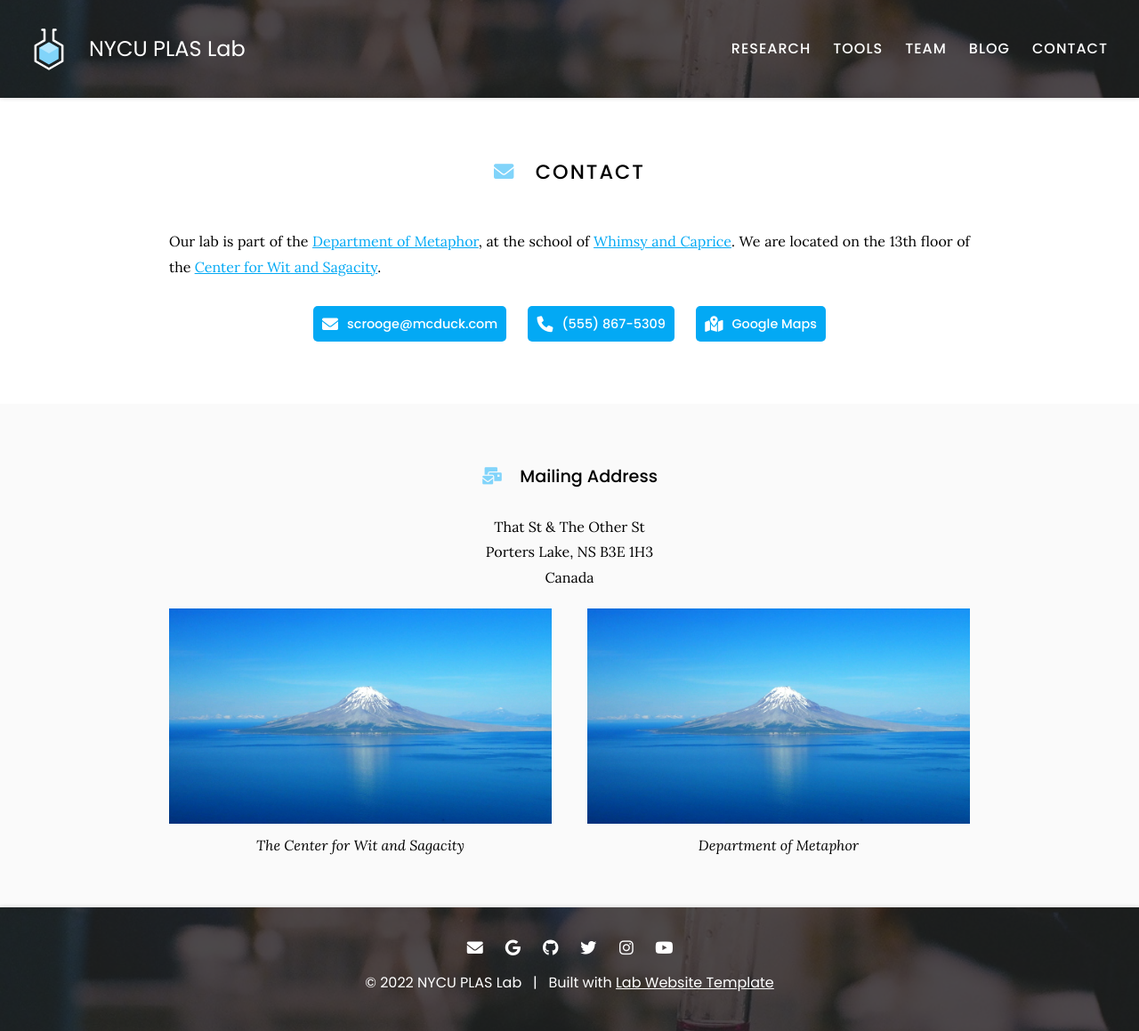
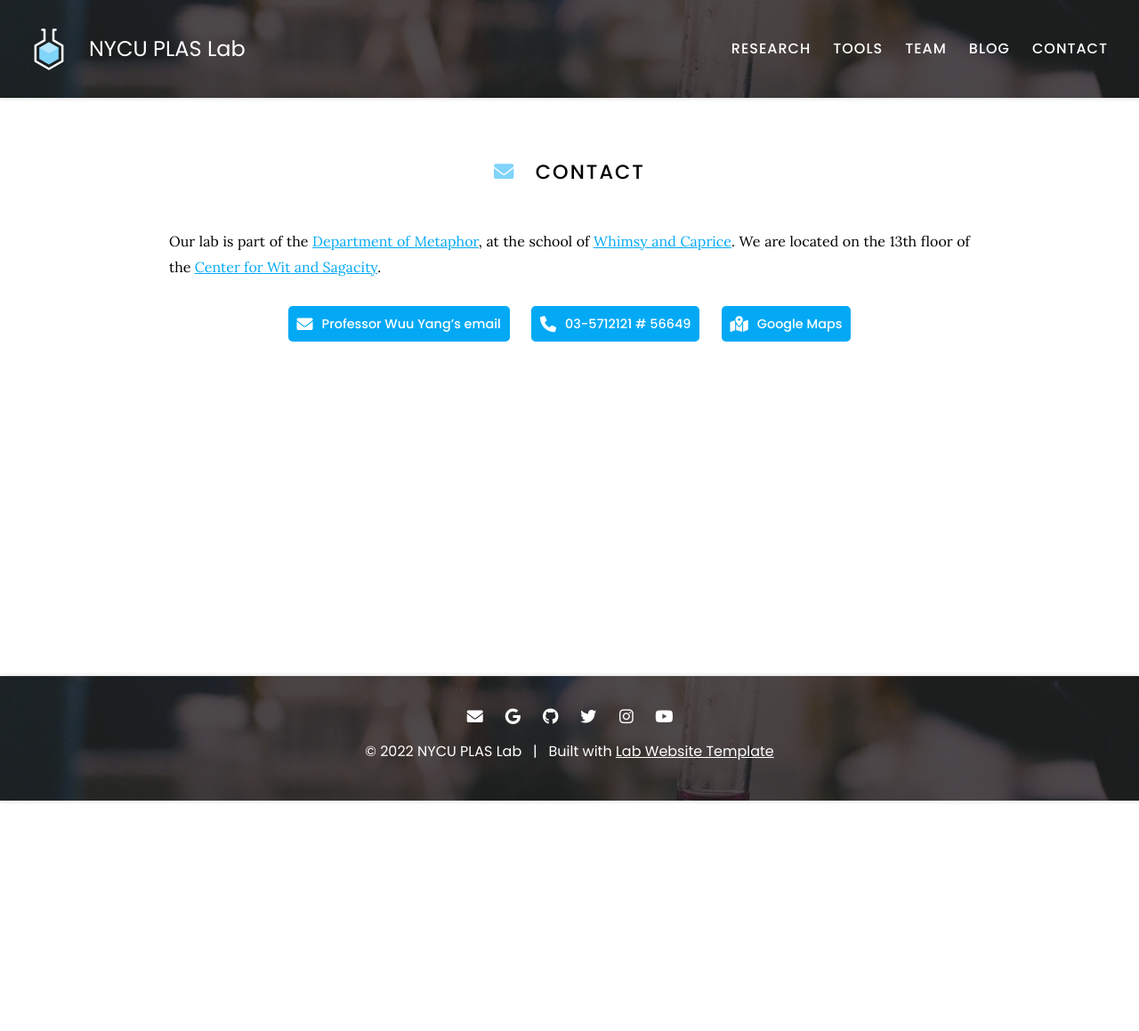
Before and after one commit to NYCU-PLAS/NYCU-PLAS.github.io, a Jekyll site: the page built from contact/index.md, in a window 1280 px wide. Shown: the whole page at 89% size. Built offline with Jekyll 4.4.1, drawn with Linux system fonts in a browser that asks for light colours; after the commit the page ends 900 px from its top, so only the background shows below that.

Commit message:
Edit Teacher's profile and contact

```diff
--- a/contact/index.md
+++ b/contact/index.md
@@ -14,18 +14,18 @@ We are located on the 13th floor of the [Center for Wit and Sagacity]().
   include link.html
   type="email"
   icon=""
-  text="scrooge@mcduck.com"
+  text="Professor Wuu Yang's email"
   tooltip=""
-  link="scrooge@mcduck.com"
+  link="wuuyang@cs.nycu.edu.tw"
   style="button"
 %}
 {%
   include link.html
   type="phone"
   icon=""
-  text="(555) 867-5309"
+  text="03-5712121 # 56649"
   tooltip=""
-  link="+1-555-867-5309"
+  link="+886-3-5712121#56649"
   style="button"
 %}
 {%
@@ -34,32 +34,7 @@ We are located on the 13th floor of the [Center for Wit and Sagacity]().
   icon=""
   text="Google Maps"
   tooltip="Our location on Google Maps for easy navigation"
-  link="https://www.google.com/maps/place/That+St+%26+The+Other+St,+Porters+Lake,+NS+B3E+1H3,+Canada/@44.7389237,-63.3033296,20.78z/data=!4m5!3m4!1s0x4b5a31023bb02565:0xb9505694e83a53d7!8m2!3d44.7389353!4d-63.3030828"
+  link="https://www.google.com.tw/maps/place/交通大學工程三館/@24.7868109,120.9950899,17z/data=!3m2!4b1!5s0x346c089fa00a526b:0xc429c061a5051eba!4m5!3m4!1s0x3468360f96adabd7:0xedfd1ba0fa6c6bf7!8m2!3d24.786806!4d120.9972786?hl=zh-TW"
   style="button"
 %}
 {:.center}
-
-{% include section.html %}
-
-### <i class="fas fa-mail-bulk"></i>Mailing Address
-
-That St & The Other St
-Porters Lake, NS B3E 1H3
-Canada
-{:.center}
-
-{% capture col1 %}
-{%
-  include figure.html
-  image="images/photo.jpg"
-  caption="The Center for Wit and Sagacity"
-%}
-{% endcapture %}
-{% capture col2 %}
-{%
-  include figure.html
-  image="images/photo.jpg"
-  caption="Department of Metaphor"
-%}
-{% endcapture %}
-{% include two-col.html col1=col1 col2=col2 %}
```
Also changed, not shown: _members/YANG-WUU.md (+2 -2 lines).
